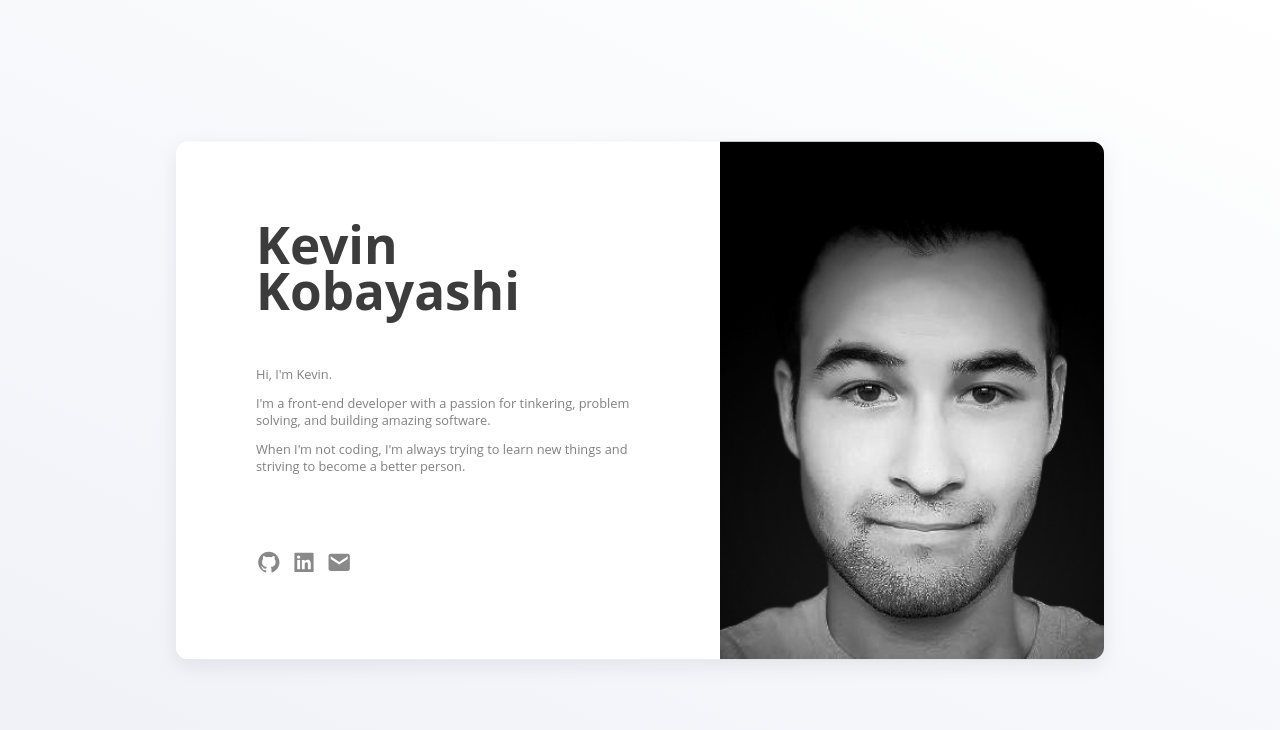
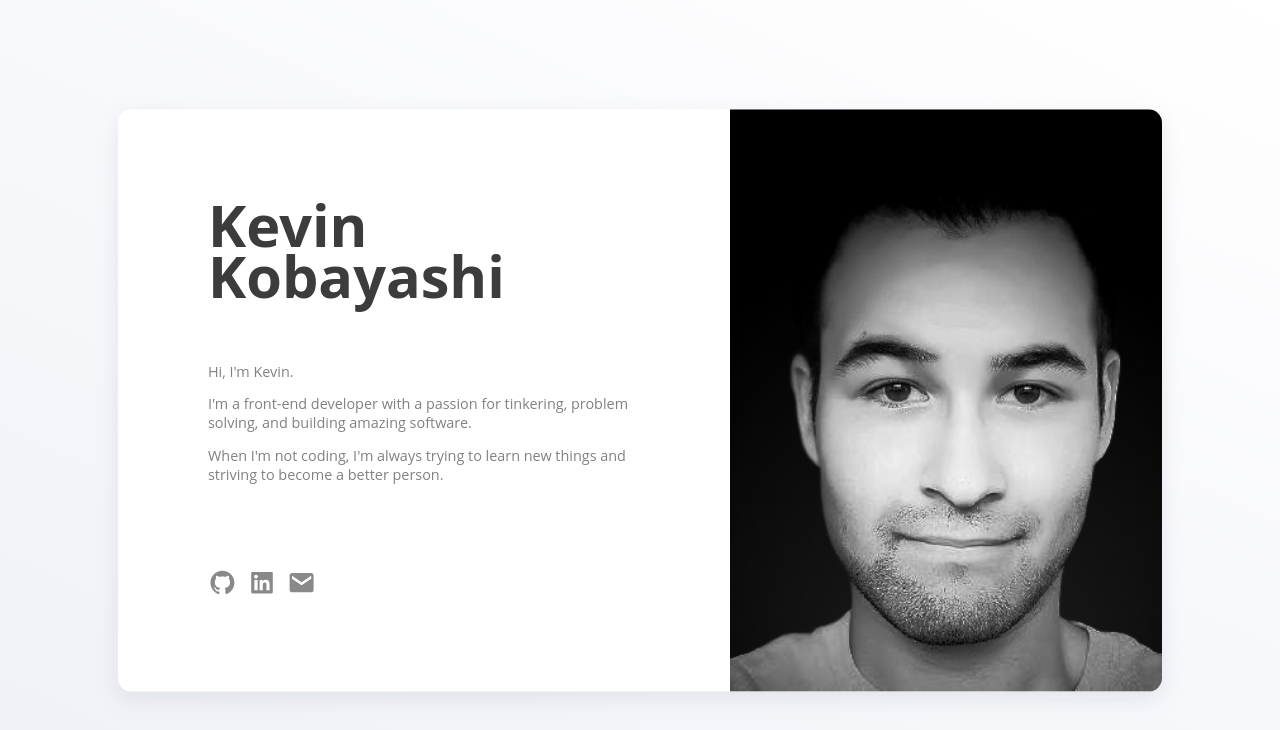
Before and after one commit to kobayashik/kobayashik.github.io, a plain HTML site: page index.html in a window 1280 px wide. Drawn offline with Linux system fonts and the light colour scheme.

Commit message:
fix: upped scaling

```diff
--- a/index.css
+++ b/index.css
@@ -4,7 +4,7 @@
 }
 
 body {
-  transform: scale(0.8);
+  transform: scale(0.9);
   font-size: 16px;
   font-family: "Open Sans", sans-serif;
   height: 100vh;
```
